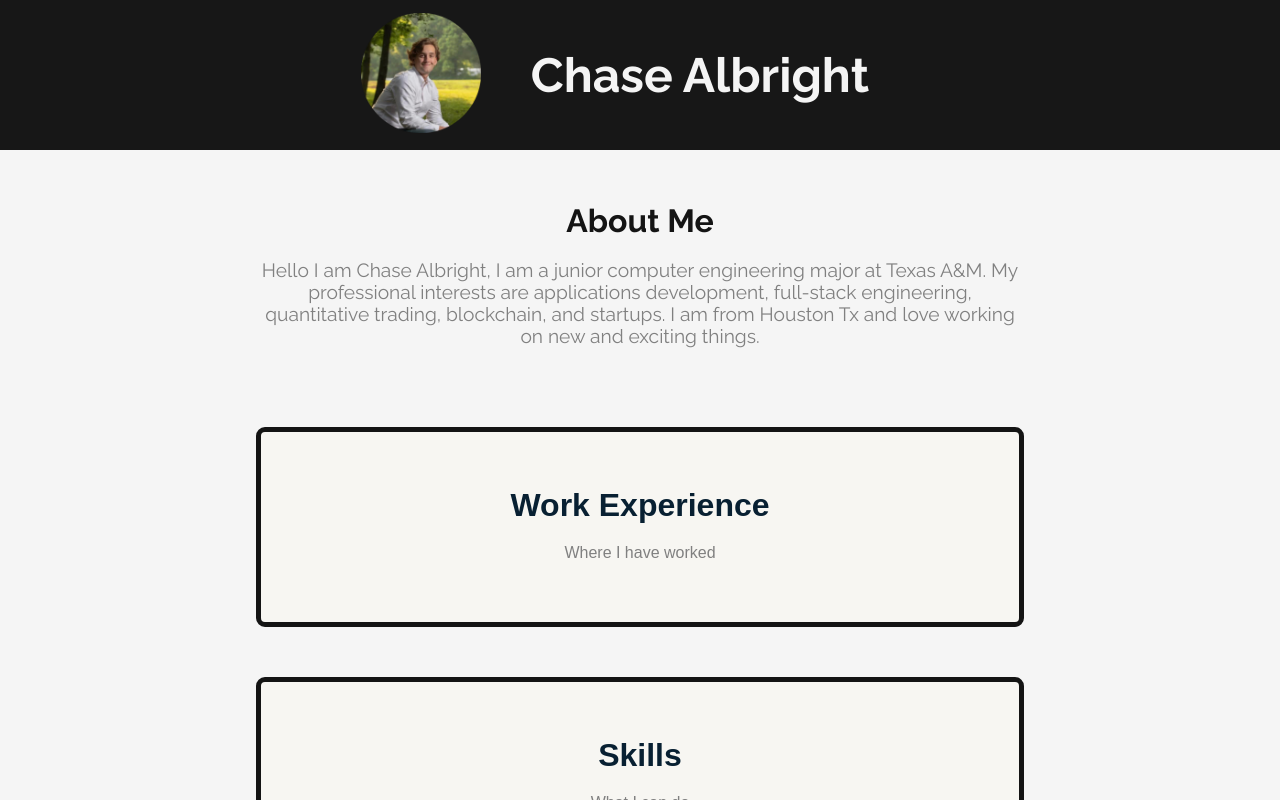
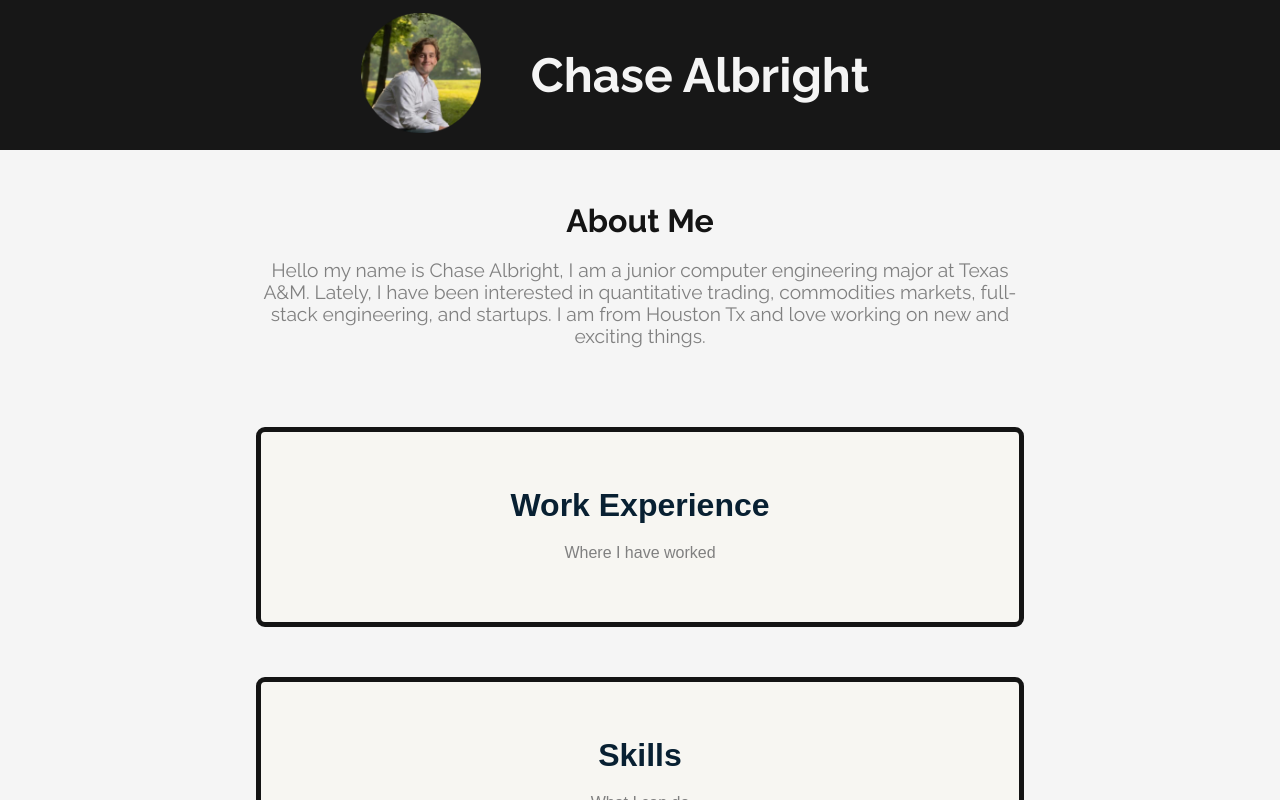
Before and after one commit to chasemalbright/website-react-build, a React (Create React App) app: page / in a window 1280 px wide. Shown: the top 800 px of the page. Built offline with nearby package versions, Linux system fonts and the light colour scheme.

Commit message:
Homepage changes

```diff
--- a/src/screens/HomeScreen.js
+++ b/src/screens/HomeScreen.js
@@ -10,9 +10,9 @@ const HomeScreen = () => {
             <div className="about">
                 <h1>About Me</h1>
                 <p>
-                    Hello I am Chase Albright, I am a junior computer engineering major at
-                    Texas A&M. My professional interests are applications development, full-stack
-                    engineering, quantitative trading, blockchain, and startups. I am from Houston Tx
+                    Hello my name is Chase Albright, I am a junior computer engineering major at
+                    Texas A&M. Lately, I have been interested in quantitative trading, commodities markets,
+                    full-stack engineering, and startups. I am from Houston Tx
                     and love working on new and exciting things.
                 </p>
             </div>
```
Also changed, not shown: 6 other files (tests, documents, lock files or other folders).
